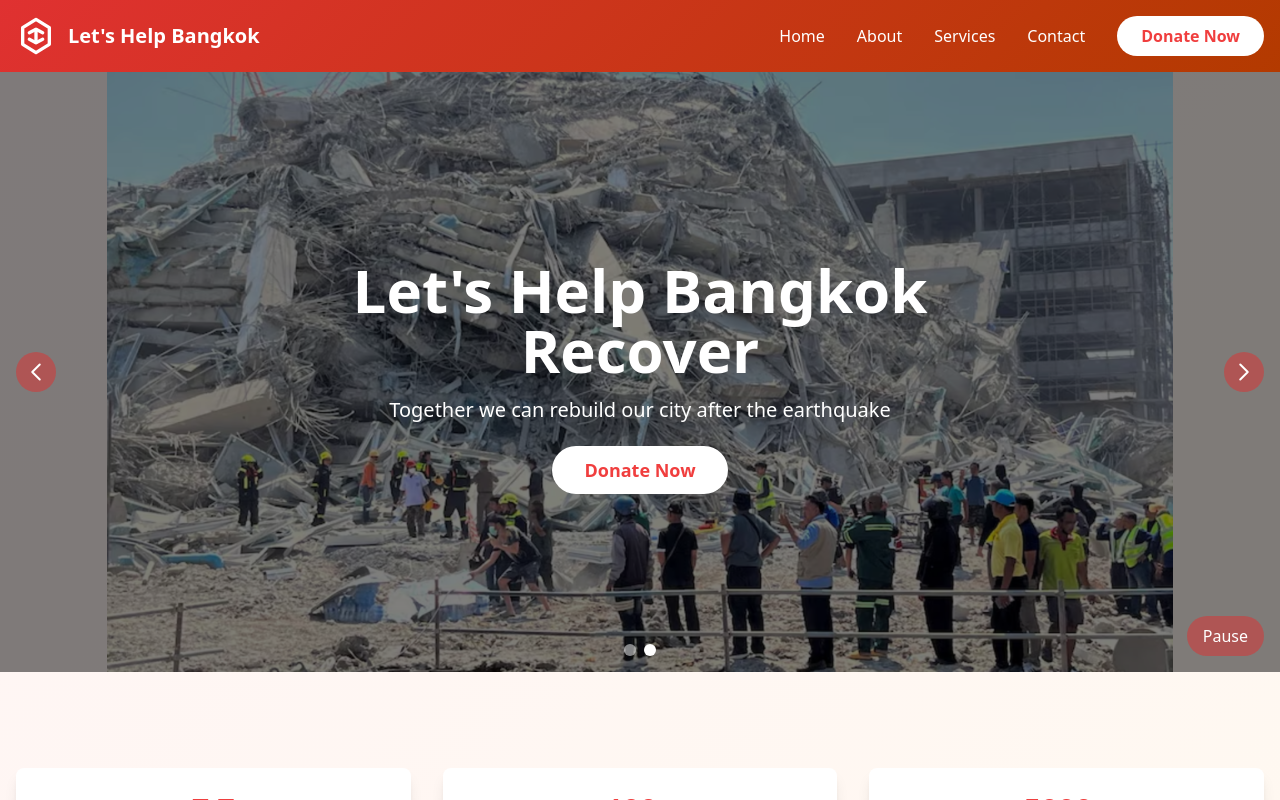
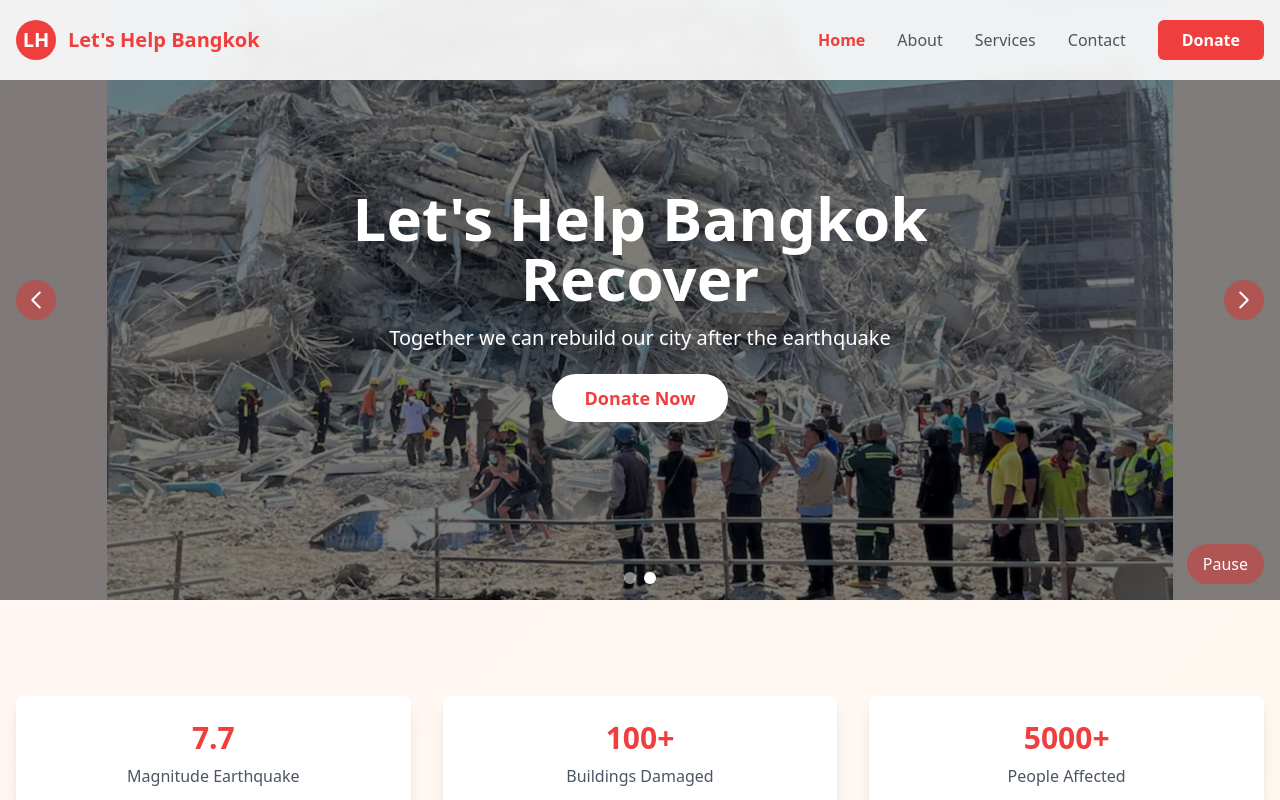
Before and after one commit to boy-who-cried-wolf/lets-help-bangkok, a React (Vite) app: page / in a window 1280 px wide. Shown: the top 800 px of the page. Built offline with nearby package versions, Linux system fonts and the light colour scheme.

Commit message:
feat: mobile responsive

```diff
--- a/src/components/Header.tsx
+++ b/src/components/Header.tsx
@@ -1,65 +1,170 @@
-import { useState } from 'react';
+import { useState, useEffect } from 'react';
+import { Link, useLocation } from 'react-router-dom';
 
 const Header = () => {
   const [isMenuOpen, setIsMenuOpen] = useState(false);
+  const [isScrolled, setIsScrolled] = useState(false);
+  const location = useLocation();
+
+  const toggleMenu = () => {
+    setIsMenuOpen(!isMenuOpen);
+  };
+
+  const closeMenu = () => {
+    setIsMenuOpen(false);
+  };
+
+  useEffect(() => {
+    const handleScroll = () => {
+      setIsScrolled(window.scrollY > 0);
+    };
+
+    window.addEventListener('scroll', handleScroll);
+    return () => window.removeEventListener('scroll', handleScroll);
+  }, []);
 
   return (
-    <header className="bg-gradient-emergency from-primary-800 to-secondary-800 shadow-lg">
-      <nav className="container mx-auto px-4 py-4">
-        <div className="flex justify-between items-center">
-          <div className="flex items-center space-x-3">
-            <svg className="h-10 w-10 text-white" viewBox="0 0 24 24" fill="none" xmlns="http://www.w3.org/2000/svg">
-              <path d="M12 2L4 7V17L12 22L20 17V7L12 2Z" stroke="currentColor" strokeWidth="2" strokeLinecap="round" strokeLinejoin="round"/>
-              <path d="M12 8V16" stroke="currentColor" strokeWidth="2" strokeLinecap="round"/>
-              <path d="M8 10L12 8L16 10" stroke="currentColor" strokeWidth="2" strokeLinecap="round" strokeLinejoin="round"/>
-              <path d="M8 14L12 16L16 14" stroke="currentColor" strokeWidth="2" strokeLinecap="round" strokeLinejoin="round"/>
-            </svg>
-            <span className="text-white text-xl font-bold">Let's Help Bangkok</span>
-          </div>
+    <header className={`fixed w-full z-50 transition-all duration-300 ${
+      isScrolled ? 'bg-white shadow-lg' : 'bg-white/90 backdrop-blur-sm'
+    }`}>
+      <div className="container mx-auto px-4">
+        <div className="flex justify-between items-center h-20">
+          {/* Logo */}
+          <Link to="/" className="flex items-center space-x-3 group">
+            <div className="w-10 h-10 bg-primary-700 rounded-full flex items-center justify-center group-hover:bg-primary-800 transition-colors">
+              <span className="text-white font-bold text-xl">LH</span>
+            </div>
+            <span className="text-xl font-bold text-primary-700 group-hover:text-primary-800 transition-colors">
+              Let's Help Bangkok
+            </span>
+          </Link>
 
           {/* Desktop Navigation */}
-          <div className="hidden md:flex items-center space-x-8">
-            <div className="flex items-center space-x-8">
-              <a href="#home" className="text-white hover:text-secondary-200 transition-colors py-2">Home</a>
-              <a href="#about" className="text-white hover:text-secondary-200 transition-colors py-2">About</a>
-              <a href="#services" className="text-white hover:text-secondary-200 transition-colors py-2">Services</a>
-              <a href="#contact" className="text-white hover:text-secondary-200 transition-colors py-2">Contact</a>
-            </div>
-            <button className="bg-white text-primary-700 px-6 py-2 rounded-full hover:bg-secondary-100 transition-colors font-semibold">
-              Donate Now
-            </button>
-          </div>
+          <nav className="hidden md:flex items-center space-x-8">
+            <Link
+              to="/"
+              className={`text-gray-600 hover:text-primary-700 py-2 transition-colors ${
+                location.pathname === '/' ? 'text-primary-700 font-semibold' : ''
+              }`}
+            >
+              Home
+            </Link>
+            <Link
+              to="/about"
+              className={`text-gray-600 hover:text-primary-700 py-2 transition-colors ${
+                location.pathname === '/about' ? 'text-primary-700 font-semibold' : ''
+              }`}
+            >
+              About
+            </Link>
+            <Link
+              to="/services"
+              className={`text-gray-600 hover:text-primary-700 py-2 transition-colors ${
+                location.pathname === '/services' ? 'text-primary-700 font-semibold' : ''
+              }`}
+            >
+              Services
+            </Link>
+            <Link
+              to="/contact"
+              className={`text-gray-600 hover:text-primary-700 py-2 transition-colors ${
+                location.pathname === '/contact' ? 'text-primary-700 font-semibold' : ''
+              }`}
+            >
+              Contact
+            </Link>
+            <Link
+              to="/donate"
+              className="bg-primary-700 text-white px-6 py-2 rounded-md hover:bg-primary-800 transition-colors font-semibold"
+            >
+              Donate
+            </Link>
+          </nav>
 
           {/* Mobile Menu Button */}
           <button
-            className="md:hidden text-white p-2"
-            onClick={() => setIsMenuOpen(!isMenuOpen)}
+            className="md:hidden p-2 rounded-md hover:bg-gray-100 transition-colors"
+            onClick={toggleMenu}
+            aria-label="Toggle menu"
           >
-            <svg className="w-6 h-6" fill="none" stroke="currentColor" viewBox="0 0 24 24">
+            <svg
+              className="w-6 h-6 text-gray-600"
+              fill="none"
+              stroke="currentColor"
+              viewBox="0 0 24 24"
+            >
               {isMenuOpen ? (
-                <path strokeLinecap="round" strokeLinejoin="round" strokeWidth={2} d="M6 18L18 6M6 6l12 12" />
+                <path
+                  strokeLinecap="round"
+                  strokeLinejoin="round"
+                  strokeWidth={2}
+                  d="M6 18L18 6M6 6l12 12"
+                />
               ) : (
-                <path strokeLinecap="round" strokeLinejoin="round" strokeWidth={2} d="M4 6h16M4 12h16M4 18h16" />
+                <path
+                  strokeLinecap="round"
+                  strokeLinejoin="round"
+                  strokeWidth={2}
+                  d="M4 6h16M4 12h16M4 18h16"
+                />
               )}
             </svg>
           </button>
         </div>
 
         {/* Mobile Navigation */}
-        {isMenuOpen && (
-          <div className="md:hidden mt-4 pb-4">
+        <div className={`md:hidden transition-all duration-300 ease-in-out ${
+          isMenuOpen ? 'max-h-96 opacity-100' : 'max-h-0 opacity-0 overflow-hidden'
+        }`}>
+          <nav className="py-4">
             <div className="flex flex-col space-y-4">
-              <a href="#home" className="text-white hover:text-secondary-200 transition-colors py-2">Home</a>
-              <a href="#about" className="text-white hover:text-secondary-200 transition-colors py-2">About</a>
-              <a href="#services" className="text-white hover:text-secondary-200 transition-colors py-2">Services</a>
-              <a href="#contact" className="text-white hover:text-secondary-200 transition-colors py-2">Contact</a>
-              <button className="bg-white text-primary-700 px-6 py-2 rounded-full hover:bg-secondary-100 transition-colors font-semibold w-full">
-                Donate Now
-              </button>
+              <Link
+                to="/"
+                className={`text-gray-600 hover:text-primary-700 py-2 transition-colors ${
+                  location.pathname === '/' ? 'text-primary-700 font-semibold' : ''
+                }`}
+                onClick={closeMenu}
+              >
+                Home
+              </Link>
+              <Link
+                to="/about"
+                className={`text-gray-600 hover:text-primary-700 py-2 transition-colors ${
+                  location.pathname === '/about' ? 'text-primary-700 font-semibold' : ''
+                }`}
+                onClick={closeMenu}
+              >
+                About
+              </Link>
+              <Link
+                to="/services"
+                className={`text-gray-600 hover:text-primary-700 py-2 transition-colors ${
+                  location.pathname === '/services' ? 'text-primary-700 font-semibold' : ''
+                }`}
+                onClick={closeMenu}
+              >
+                Services
+              </Link>
+              <Link
+                to="/contact"
+                className={`text-gray-600 hover:text-primary-700 py-2 transition-colors ${
+                  location.pathname === '/contact' ? 'text-primary-700 font-semibold' : ''
+                }`}
+                onClick={closeMenu}
+              >
+                Contact
+              </Link>
+              <Link
+                to="/donate"
+                className="bg-primary-700 text-white px-6 py-2 rounded-md hover:bg-primary-800 transition-colors font-semibold text-center"
+                onClick={closeMenu}
+              >
+                Donate
+              </Link>
             </div>
-          </div>
-        )}
-      </nav>
+          </nav>
+        </div>
+      </div>
     </header>
   );
 };
--- a/src/pages/Contact.tsx
+++ b/src/pages/Contact.tsx
@@ -27,10 +27,10 @@ const Contact = () => {
 
               <h3 className="text-xl font-bold text-primary-700 mb-2">Important Notice</h3>
               <p className="text-gray-600 mb-4">
-                This website is not in production. Please do not input real information.
+                This is a demonstration website. Please do not enter any real personal information.
               </p>
               <p className="text-gray-600 mb-6">
-                If you have any questions, please send an email to{' '}
+                For any inquiries, please contact us at{' '}
                 <a href="mailto:hdreamdev@gmail.com" className="text-primary-700 hover:underline">
                   hdreamdev@gmail.com
                 </a>
--- a/src/pages/Donate.tsx
+++ b/src/pages/Donate.tsx
@@ -32,10 +32,10 @@ const Donate = () => {
 
               <h3 className="text-xl font-bold text-primary-700 mb-2">Important Notice</h3>
               <p className="text-gray-600 mb-4">
-                This website is not in production. Please do not input real information.
+                This is a demonstration website. Please do not enter any real personal or payment information.
               </p>
               <p className="text-gray-600 mb-6">
-                If you have any questions, please send an email to{' '}
+                For any inquiries, please contact us at{' '}
                 <a href="mailto:hdreamdev@gmail.com" className="text-primary-700 hover:underline">
                   hdreamdev@gmail.com
                 </a>
```
